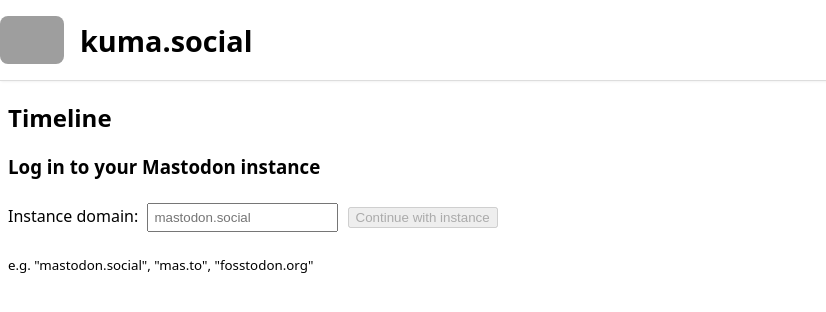
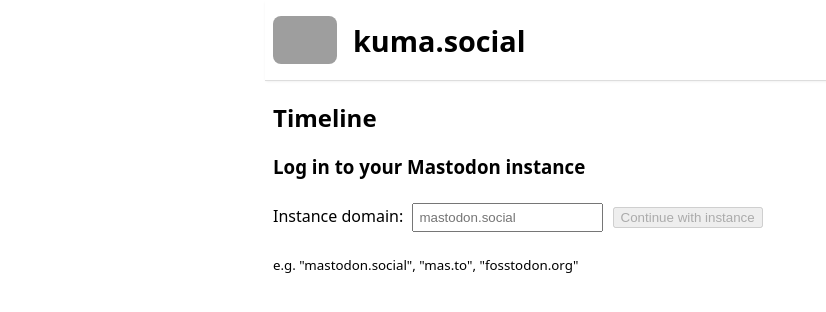
Before and after one commit to hhofner/kuma.social, a plain HTML site: page index.html in a window 1280 px wide. Shown: the whole page, without its empty margins (0-826 px from the left). Drawn offline with nearby package versions, Linux system fonts and the light colour scheme; grey boxes are pictures that could not be loaded.

Commit message:
add container class

```diff
--- a/index.html
+++ b/index.html
@@ -11,7 +11,7 @@
     <script src="fediverse.js"></script>
 </head>
 
-<body>
+<body class="container">
     <header x-data="timeline">
         <div class="header-left">
             <img src="https://blogger.googleusercontent.com/img/b/R29vZ2xl/AVvXsEjqZzYkHnbzjB49RBf2rLJj1qkmQwopmpAhRfUkmi_zGKVIoARVlH6gf1dGoJ5btABcpNFJ3kjhgB-he7Cm9Q5AK0Ioz-k8vPer7o1z9CTQw7zlCFF4tLEvOwA204JupPD0aI5H78_nUF4/s1600/animal_dance_bear.png" class="header-logo" />
--- a/style.css
+++ b/style.css
@@ -1,5 +1,10 @@
 body {
   font-family: system-ui, -apple-system, BlinkMacSystemFont, 'Segoe UI', Roboto, sans-serif;
+}
+
+.container {
+  max-width: 750px;
+  margin: 0 auto;
 }
 
 header {
@@ -10,7 +15,7 @@ header {
   display: flex;
   align-items: center;
   justify-content: space-between;
-  padding: 16px 0;
+  padding: 16px 0.5rem;
   border-bottom: 1px solid #ddd;
   margin-bottom: 20px;
 }
```
